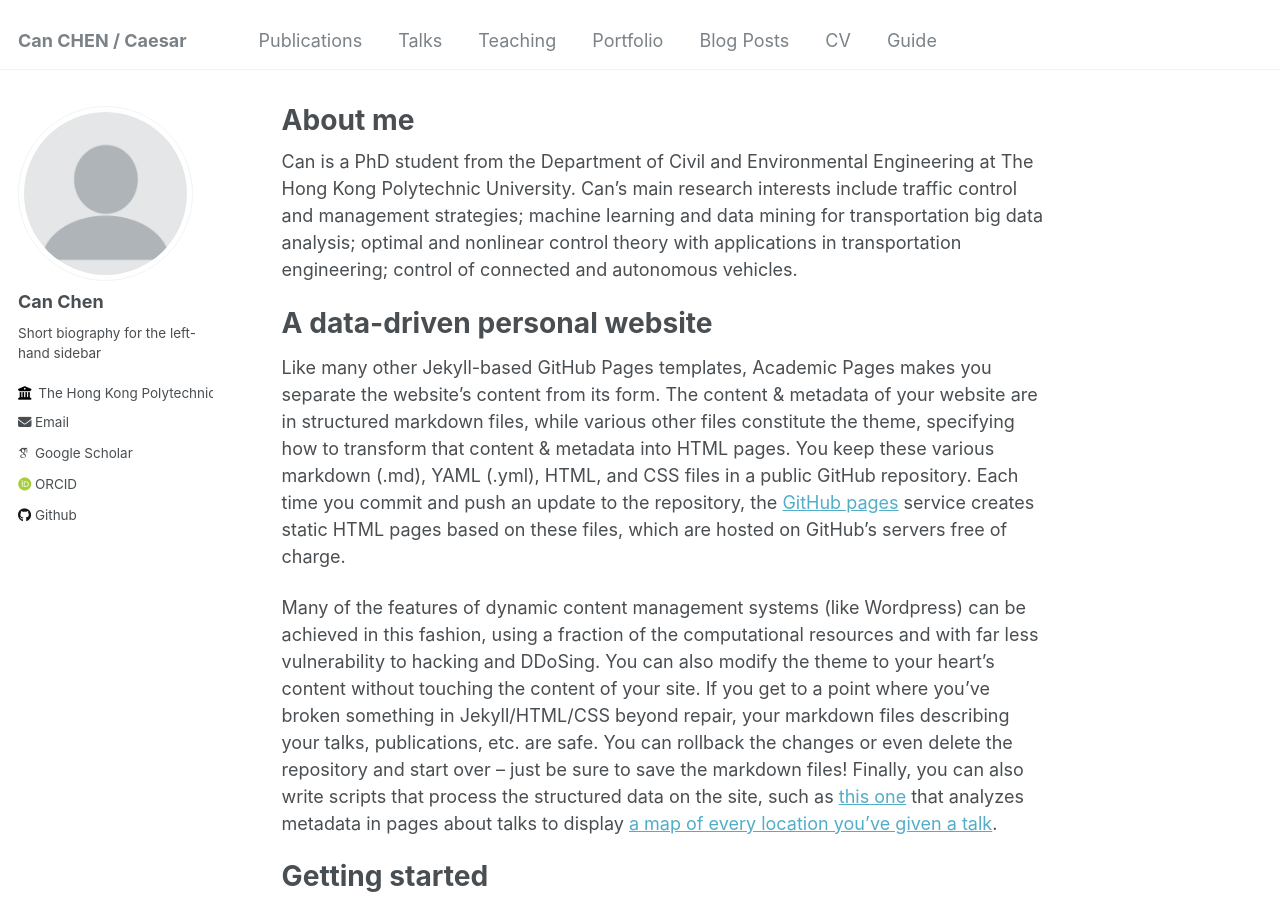
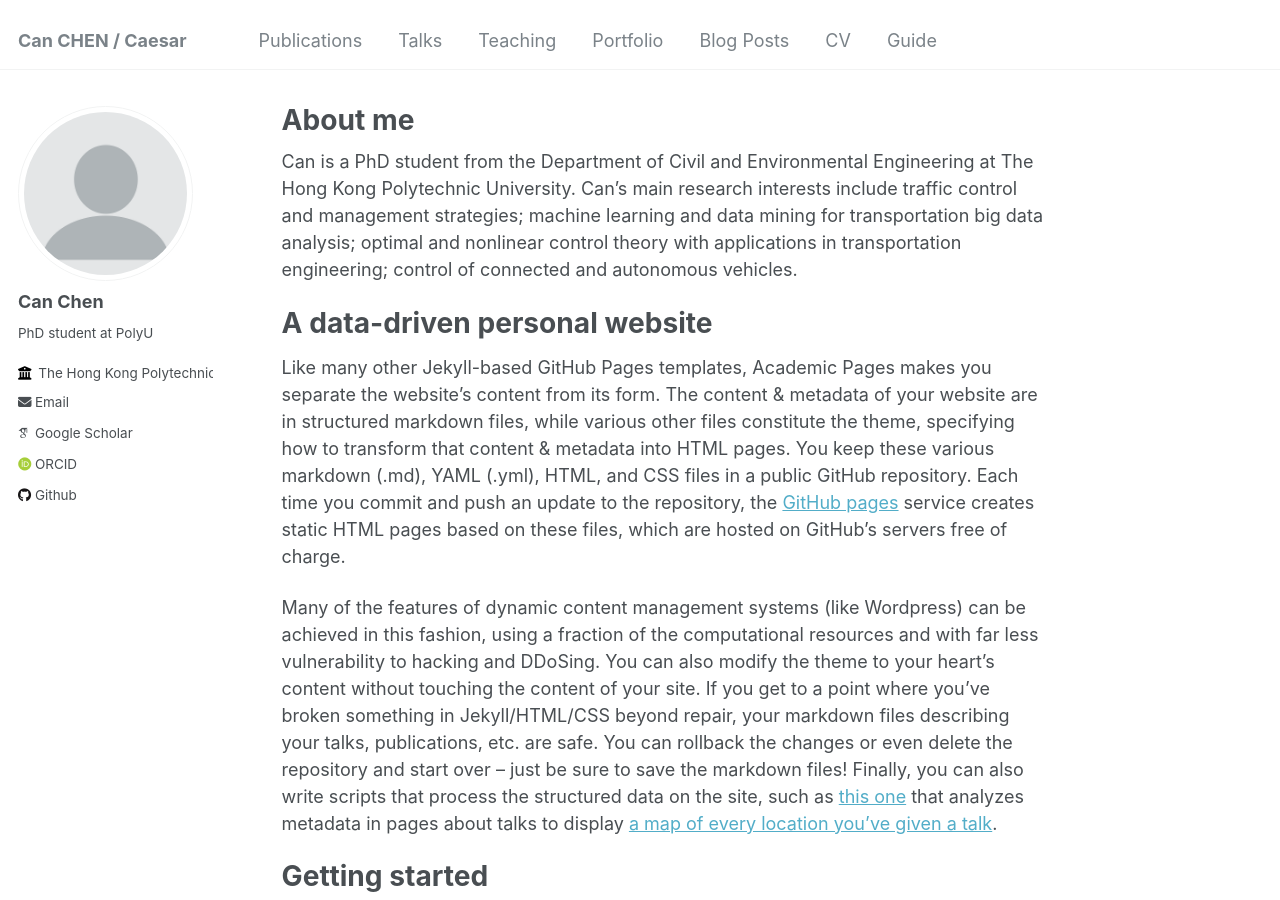
Before and after one commit to CanChen-Caesar/CanChen-Caesar.github.io, a Jekyll site: the page built from _pages/about.md, in a window 1280 px wide and 900 px high. Built offline with Jekyll 4.4.1, drawn with Linux system fonts in a browser that asks for light colours; some web fonts are replaced.

Commit message:
Update _config.yml

```diff
--- a/_config.yml
+++ b/_config.yml
@@ -12,7 +12,7 @@ title                    : "Can CHEN / Caesar"
 title_separator          : "-"
 name                     : &name "Your Name"
 description              : &description "personal description"
-url                      : https://academicpages.github.io # the base hostname & protocol for your site e.g. "https://mmistakes.github.io"
+url                      : https://canchen-caesar.github.io # the base hostname & protocol for your site e.g. "https://mmistakes.github.io"
 baseurl                  : "" # the subpath of your site, e.g. "/blog"
 repository               : "academicpages/academicpages.github.io"
 
@@ -24,9 +24,9 @@ author:
   avatar           : "profile.png"
   name             : "Can Chen"
   pronouns         : # example: "she/her"
-  bio              : "Short biography for the left-hand sidebar"
+  bio              : "PhD student at PolyU"
   # location         : "Earth"
-  employer         : "The Hong Kong Polytechnic University"
+  employer         : "The Hong Kong Polytechnic University (PolyU)"
   uri              : # URL
   email            : "can-caesar.chen@connect.polyu.hk"
 
```
